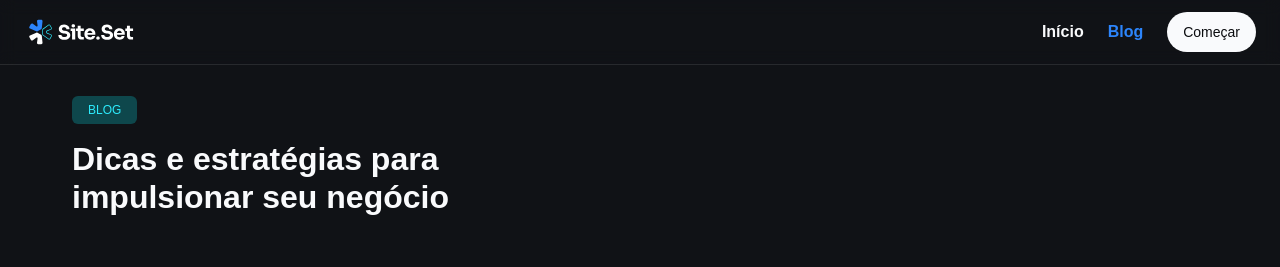
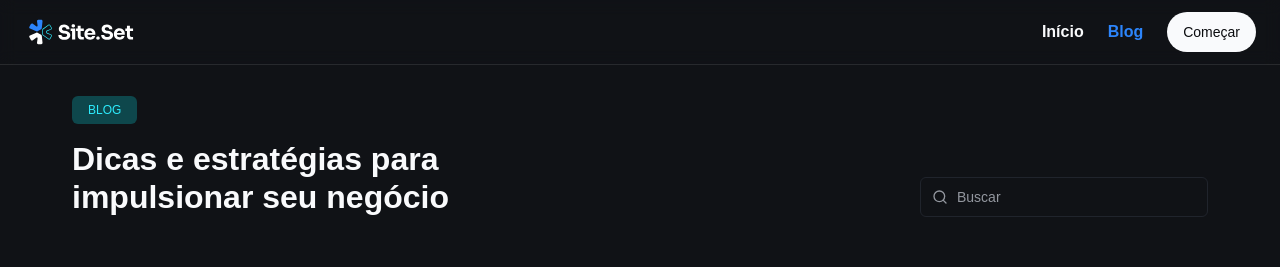
Before and after one commit to 2joliveira/jj-blog, a Next.js app: page /blog in a window 1280 px wide. Shown: the top 267 px of the page. Built offline with nearby package versions, Linux system fonts and the light colour scheme; a web font is replaced by a local one.

Commit message:
create search component

```diff
--- /dev/null
+++ b/src/components/search/index.ts
@@ -0,0 +1 @@
+export * from "./search";
--- /dev/null
+++ b/src/components/search/search.tsx
@@ -0,0 +1,45 @@
+import { cn } from "@/lib/utils";
+import { SearchIcon } from "lucide-react";
+import { useRouter } from "next/router";
+import { useCallback } from "react";
+
+export const Search = () => {
+  const router = useRouter();
+  const query = router.query.q as string;
+
+  const handleSearch = useCallback(
+    (event: React.FormEvent) => {
+      event.preventDefault();
+      if (query.trim()) {
+        router.push(`/blog?q=${encodeURIComponent(query)}`);
+      }
+    },
+    [query, router]
+  );
+
+  const handleQueryChange = (event: React.ChangeEvent<HTMLInputElement>) => {
+    const newQuery = event.target.value;
+    router.push(`/blog?q=${encodeURIComponent(newQuery)}`, undefined, {
+      shallow: true,
+      scroll: false,
+    });
+  };
+
+  return (
+    <form onSubmit={handleSearch} className="relative group">
+      <SearchIcon
+        className={cn(
+          "text-gray-300 absolute left-3 top-1/2 -translate-y-1/2 h-4 w-4 transition-colors duration-200 group-focus-within:text-blue-300",
+          query ? " text-blue-300" : ""
+        )}
+      />
+
+      <input
+        type="text"
+        placeholder="Buscar"
+        onChange={handleQueryChange}
+        className="h-10 w-72 bg-transparent border border-gray-400 pl-9 text-gray-100 rounded-md text-body-sm outline-none transition-all duration-200 focus-within:border-blue-300 focus-within:ring-1 focus-within:ring-blue-300 placeholder:text-gray-300 placeholder:text-body-sm"
+      />
+    </form>
+  );
+};
--- a/src/pages/blog/index.tsx
+++ b/src/pages/blog/index.tsx
@@ -1,3 +1,5 @@
+import { Search } from "@/components/search";
+
 export default function BlogPage() {
   return (
     <div className="flex flex-col py-24 flex-grow h-full">
@@ -12,6 +14,8 @@
               Dicas e estratégias para impulsionar seu negócio
             </h1>
           </div>
+
+          <Search />
         </div>
       </header>
     </div>
```
